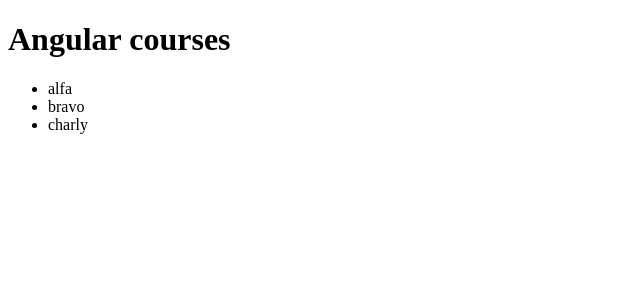
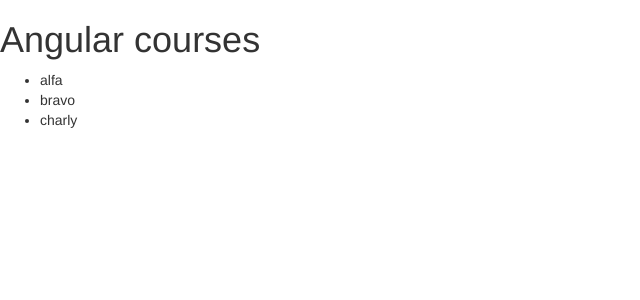
Before and after one commit to serhii-1990/angular2-Mosh, an Angular app: page / in a window 1280 px wide. Shown: the top 300 px of the page, without its empty margins (0-640 px from the left). Built offline with nearby package versions, Linux system fonts and the light colour scheme.

Commit message:
connect bootstrap 3.3.7

```diff
--- a/package.json
+++ b/package.json
@@ -19,6 +19,7 @@
     "@angular/platform-browser": "~8.0.1",
     "@angular/platform-browser-dynamic": "~8.0.1",
     "@angular/router": "~8.0.1",
+    "bootstrap": "^3.3.7",
     "rxjs": "~6.4.0",
     "tslib": "^1.9.0",
     "zone.js": "~0.9.1"
--- a/src/styles.css
+++ b/src/styles.css
@@ -1 +1,2 @@
 /* You can add global styles to this file, and also import other style files */
+@import "~bootstrap/dist/css/bootstrap.css";
```
Also changed, not shown: 1 other file (tests, documents, lock files or other folders).
